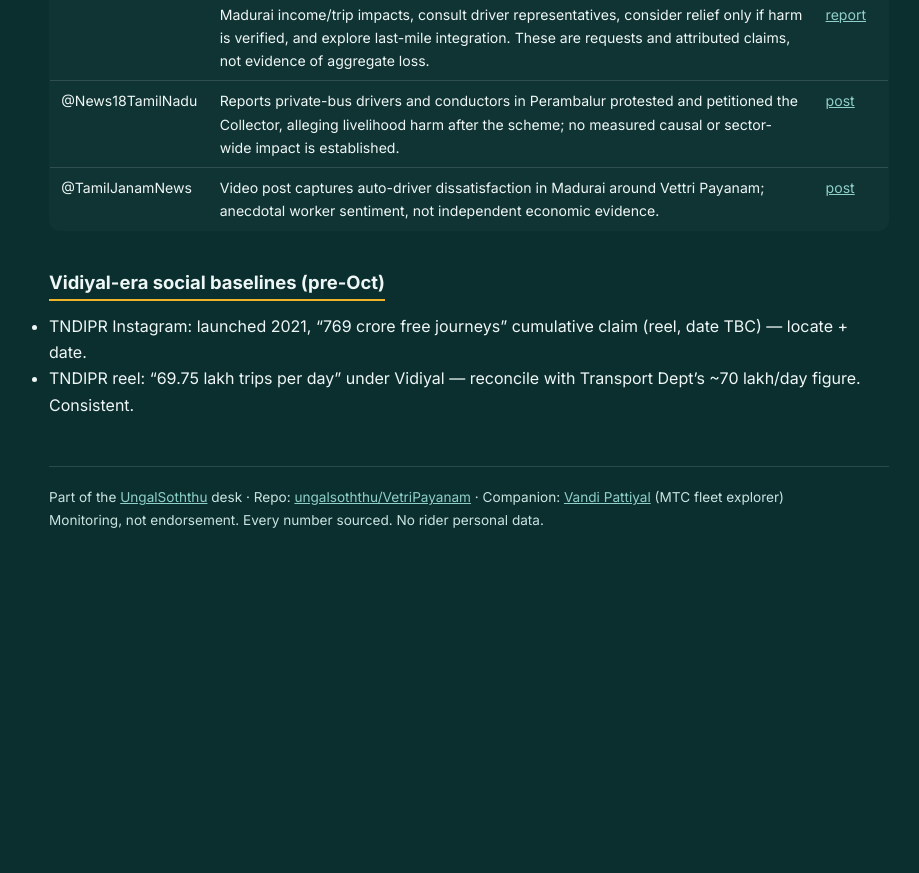
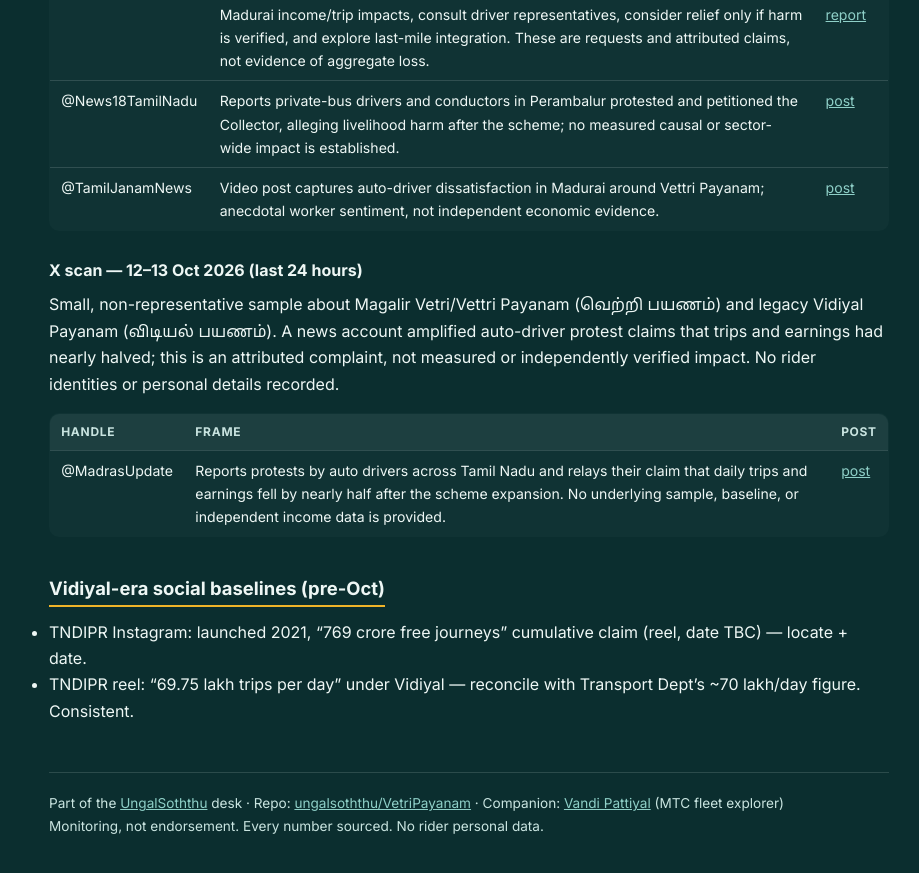
Before and after one commit to ungalsoththu/VetriPayanam, a Jekyll site: the page built from social/SOCIALLOG.md, in a window 1280 px wide and 900 px high, scrolled down 5029 px. Shown: the top 873 px of the window, without its empty margins (171-1090 px from the left). Built offline with Jekyll 4.4.1, drawn with Linux system fonts in a browser that asks for light colours; before the commit the page ends 5624 px from its top, so only the background shows below that.

Commit message:
daily watch 2026-10-13: log renewed auto-driver protest claim

```diff
--- a/social/SOCIALLOG.md
+++ b/social/SOCIALLOG.md
@@ -130,6 +130,14 @@ Small, non-representative sample about Magalir Vetri/Vettri Payanam (வெற
 | @News18TamilNadu | Reports private-bus drivers and conductors in Perambalur protested and petitioned the Collector, alleging livelihood harm after the scheme; no measured causal or sector-wide impact is established. | [post](https://x.com/News18TamilNadu/status/2109606465669587243) |
 | @TamilJanamNews | Video post captures auto-driver dissatisfaction in Madurai around Vettri Payanam; anecdotal worker sentiment, not independent economic evidence. | [post](https://x.com/TamilJanamNews/status/2109615069474508850) |
 
+### X scan — 12–13 Oct 2026 (last 24 hours)
+
+Small, non-representative sample about Magalir Vetri/Vettri Payanam (வெற்றி பயணம்) and legacy Vidiyal Payanam (விடியல் பயணம்). A news account amplified auto-driver protest claims that trips and earnings had nearly halved; this is an attributed complaint, not measured or independently verified impact. No rider identities or personal details recorded.
+
+| Handle | Frame | Post |
+| --- | --- | --- |
+| @MadrasUpdate | Reports protests by auto drivers across Tamil Nadu and relays their claim that daily trips and earnings fell by nearly half after the scheme expansion. No underlying sample, baseline, or independent income data is provided. | [post](https://x.com/MadrasUpdate/status/2109915220973940962) |
+
 ## Vidiyal-era social baselines (pre-Oct)
 
 - TNDIPR Instagram: launched 2021, "769 crore free journeys" cumulative claim (reel, date TBC) — locate + date.
```
